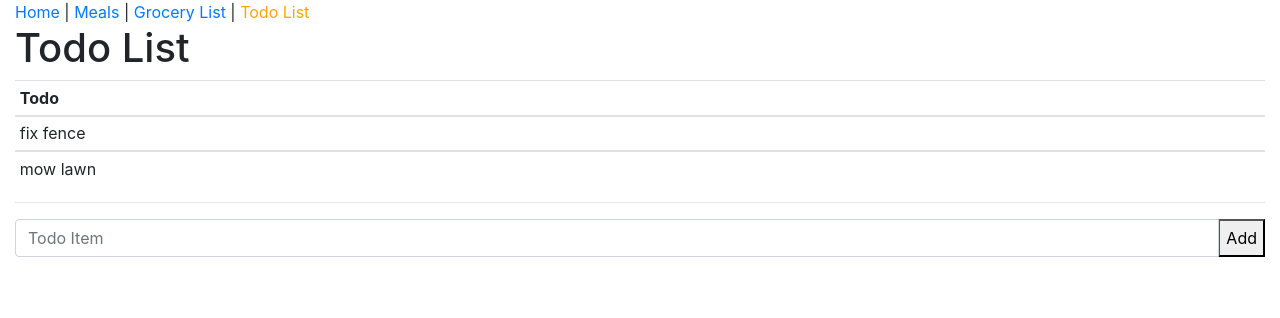
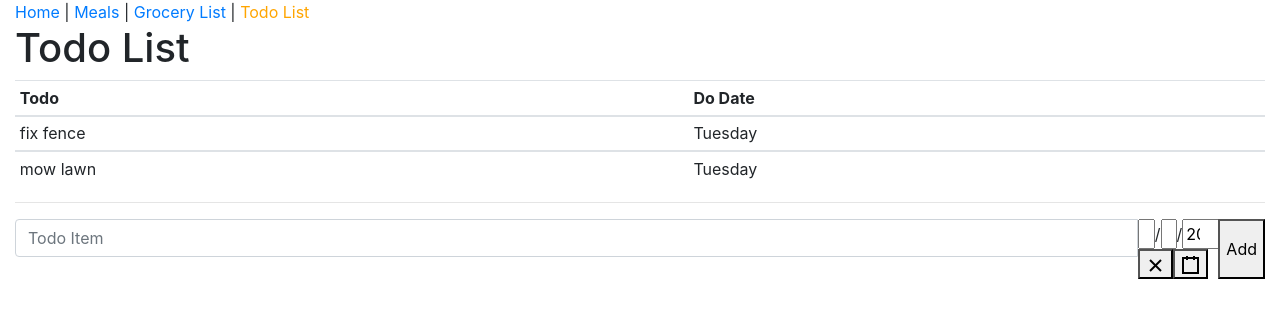
Before and after one commit to fitzerc/home-board, a React (Create React App) app in the folder home-board-frontend/: page /todos in a window 1280 px wide. Shown: the top 318 px of the page. Built offline with nearby package versions, Linux system fonts and the light colour scheme.

Commit message:
adding date to todo

```diff
--- a/home-board-frontend/src/components/meals/AddMeal.tsx
+++ b/home-board-frontend/src/components/meals/AddMeal.tsx
@@ -22,11 +22,6 @@ const AddMeal: React.FunctionComponent<Props> = ({ addClicked }) => {
 
   function updateNewSide2(e: ChangeEvent): void {
     setNewSide2((e.target as HTMLInputElement).value);
-  }
-
-  function updateNewDate(date: any): void {
-    //setNewMain((e.target as HTMLInputElement).value);
-    setNewDate(date);
   }
 
   function addMealClicked() {
@@ -61,7 +56,7 @@ const AddMeal: React.FunctionComponent<Props> = ({ addClicked }) => {
         aria-label="Side"
         onChange={updateNewSide2}
       ></input>
-      <DatePicker onChange={date => updateNewDate(date)} value={newDate} />
+      <DatePicker onChange={date => setNewDate(date as Date)} value={newDate} />
       <div className="input-group-append">
         <button type="submit" className="button" onClick={addMealClicked}>
           Add
--- a/home-board-frontend/src/components/todos/AddTodo.tsx
+++ b/home-board-frontend/src/components/todos/AddTodo.tsx
@@ -1,15 +1,24 @@
 import React, { useState, ChangeEvent } from "react";
 import { Todo } from "./Todo";
+import DatePicker from "react-date-picker";
 
 interface Props {
   addClicked: (todo: Todo) => void;
 }
 
 const AddTodo: React.FunctionComponent<Props> = ({ addClicked }) => {
-  const [newTodo, setNewTodo] = useState<Todo>({ item: "" });
+  const [newTodo, setNewTodo] = useState("");
+  const [newDate, setNewDate] = useState<Date>(new Date());
 
   function updateNewTodo(e: ChangeEvent): void {
-    setNewTodo({ item: (e.target as HTMLInputElement).value });
+    setNewTodo((e.target as HTMLInputElement).value);
+  }
+
+  function addBtnClicked() {
+    addClicked({
+      item: newTodo,
+      doDate: newDate
+    });
   }
 
   return (
@@ -21,12 +30,9 @@ const AddTodo: React.FunctionComponent<Props> = ({ addClicked }) => {
         aria-label="Todo Item"
         onChange={updateNewTodo}
       ></input>
+      <DatePicker onChange={date => setNewDate(date as Date)} value={newDate} />
       <div className="input-group-append">
-        <button
-          type="submit"
-          className="button"
-          onClick={() => addClicked(newTodo)}
-        >
+        <button type="submit" className="button" onClick={addBtnClicked}>
           Add
         </button>
       </div>
--- a/home-board-frontend/src/components/todos/Todo.ts
+++ b/home-board-frontend/src/components/todos/Todo.ts
@@ -1,3 +1,4 @@
 export interface Todo {
   item: string;
+  doDate: Date;
 }
--- a/home-board-frontend/src/components/todos/TodoPage.tsx
+++ b/home-board-frontend/src/components/todos/TodoPage.tsx
@@ -5,8 +5,8 @@ import { Todo } from "./Todo";
 
 function TodoPage() {
   const [todoList, addToList] = useState<Todo[]>([
-    { item: "fix fence" },
-    { item: "mow lawn" }
+    { item: "fix fence", doDate: new Date() },
+    { item: "mow lawn", doDate: new Date() }
   ]);
 
   function addTodo(todo: Todo) {
--- a/home-board-frontend/src/components/todos/TodoRow.tsx
+++ b/home-board-frontend/src/components/todos/TodoRow.tsx
@@ -1,6 +1,7 @@
 import React from "react";
 import { Todo } from "./Todo";
 import DeleteButton from "../common/DeleteButton";
+import { weekDays } from "../../utils/DateUtils";
 
 interface Props {
   todo: Todo;
@@ -11,6 +12,7 @@ const TodoRow: React.FunctionComponent<Props> = ({ todo }) => {
     <tbody>
       <tr>
         <td>{todo.item}</td>
+        <td>{weekDays[todo.doDate.getDay()]}</td>
         {false && ( //TODO
           <td>
             <DeleteButton />
--- a/home-board-frontend/src/components/todos/TodoTable.tsx
+++ b/home-board-frontend/src/components/todos/TodoTable.tsx
@@ -12,6 +12,7 @@ const TodoTable: React.FunctionComponent<Props> = ({ todoItems }) => {
       <thead>
         <tr>
           <th scope="col">Todo</th>
+          <th scope="col">Do Date</th>
         </tr>
       </thead>
       {todoItems.map(todo => {
```
